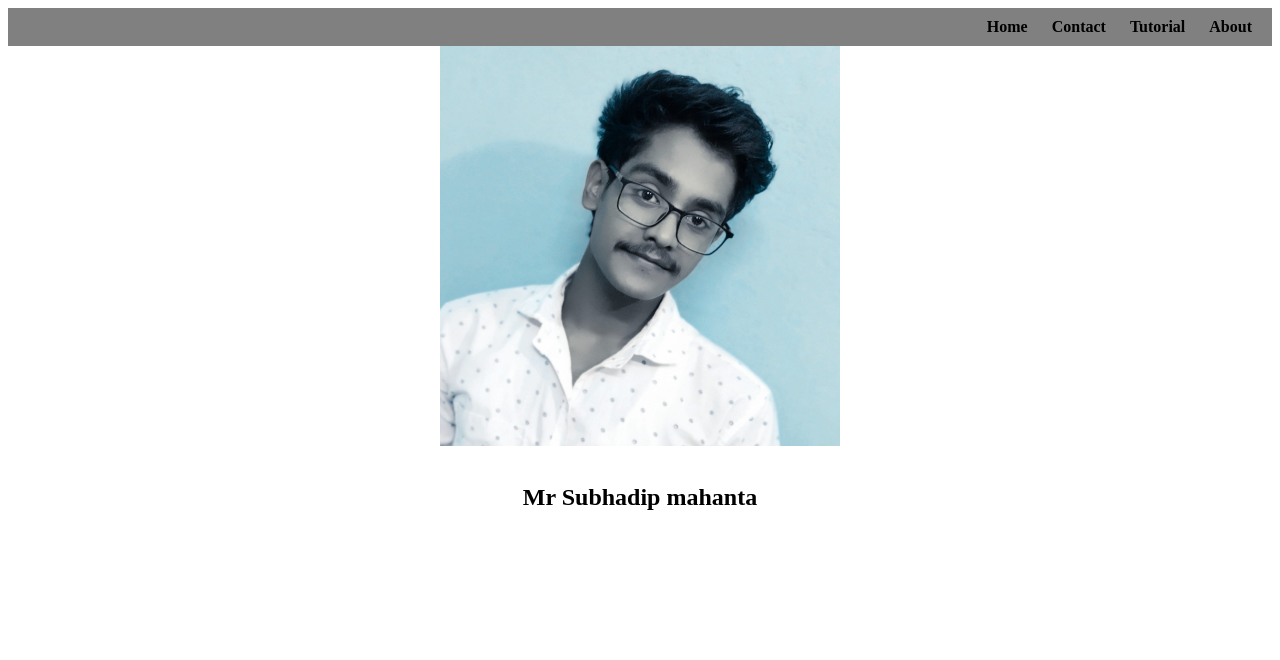
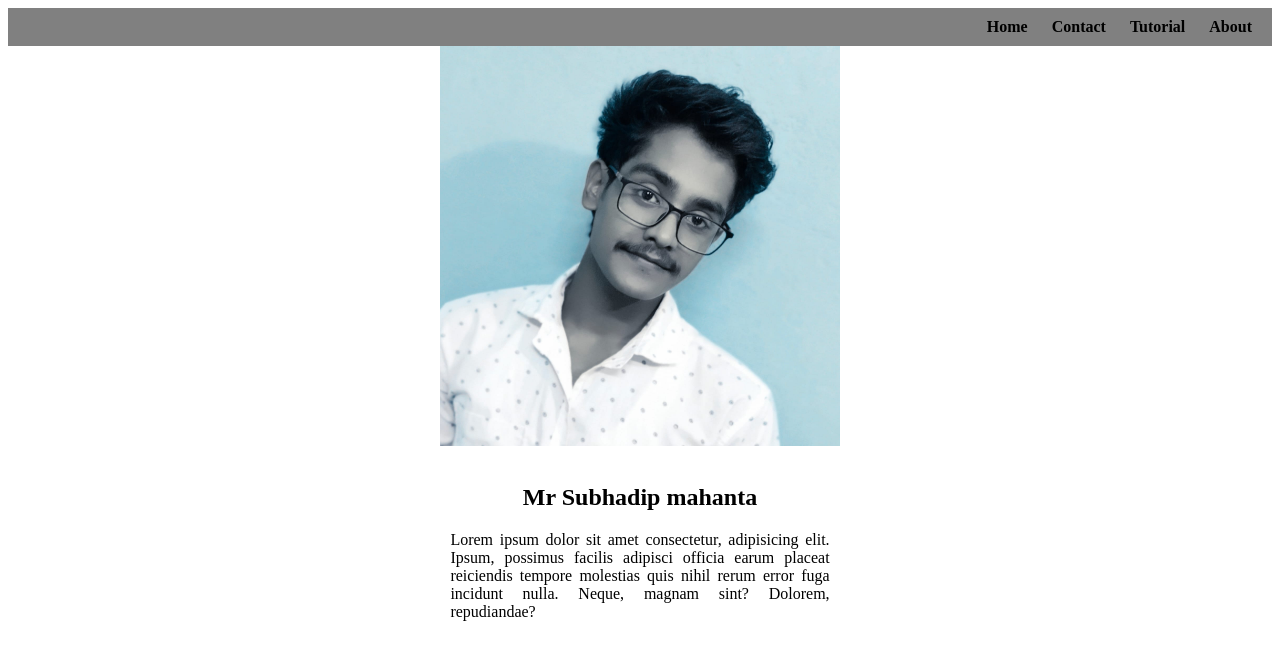
Before and after one commit to Subhadip-mahanta/TodayGitAndGitHub, a plain HTML site: page index.html in a window 1280 px wide. Drawn offline with Linux system fonts and the light colour scheme.

Commit message:
this is second commit

```diff
--- a/index.html
+++ b/index.html
@@ -39,6 +39,7 @@
               <div>
                     <img src="WhatsApp Image 2022-10-15 at 14.48.07.jpeg" alt="" height="400px" width="400px"><br>
                     <h2 style="text-align: center;">Mr Subhadip mahanta</h2>
+                    <p style="width: 30%; display: block; margin: 0px auto; text-align: justify;">Lorem ipsum dolor sit amet consectetur, adipisicing elit. Ipsum, possimus facilis adipisci officia earum placeat reiciendis tempore molestias quis nihil rerum error fuga incidunt nulla. Neque, magnam sint? Dolorem, repudiandae?</p>
               </div>
 
     </body>
```
